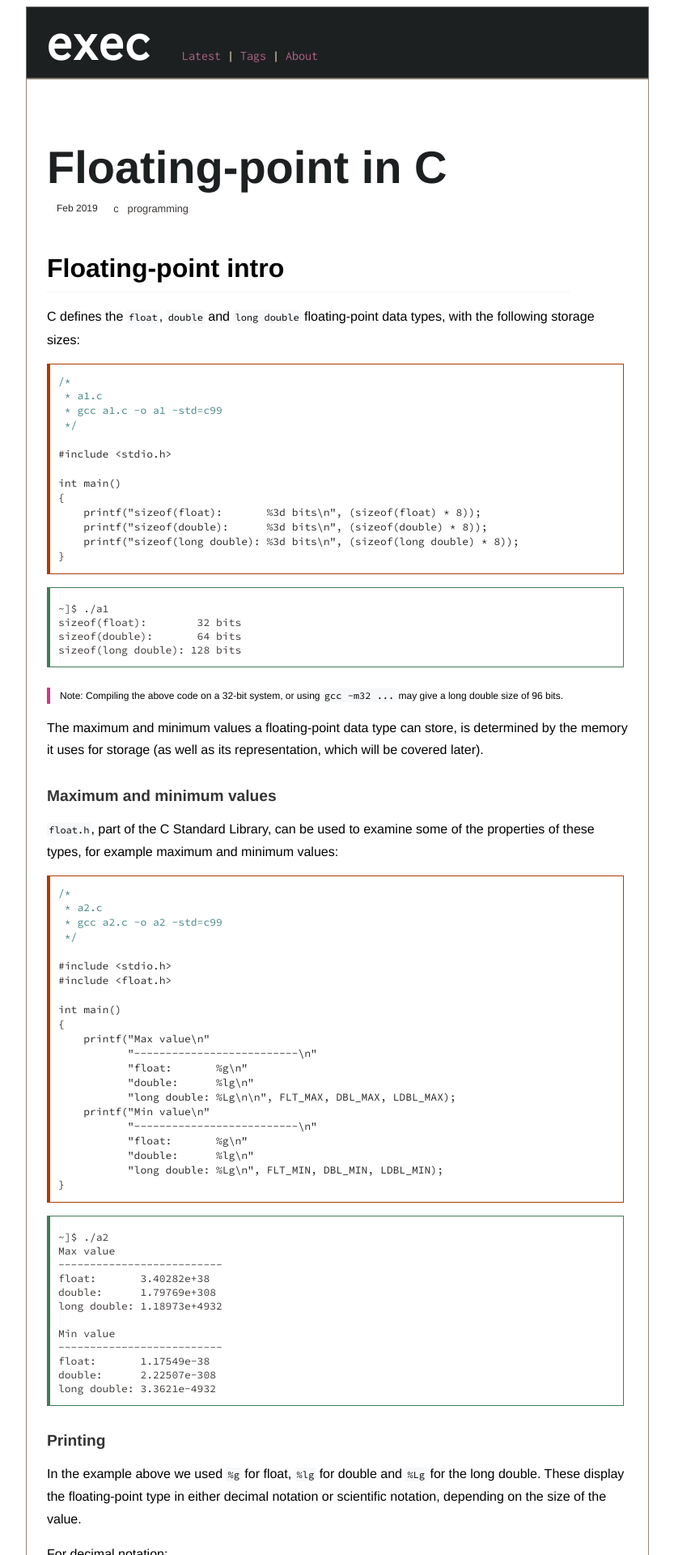
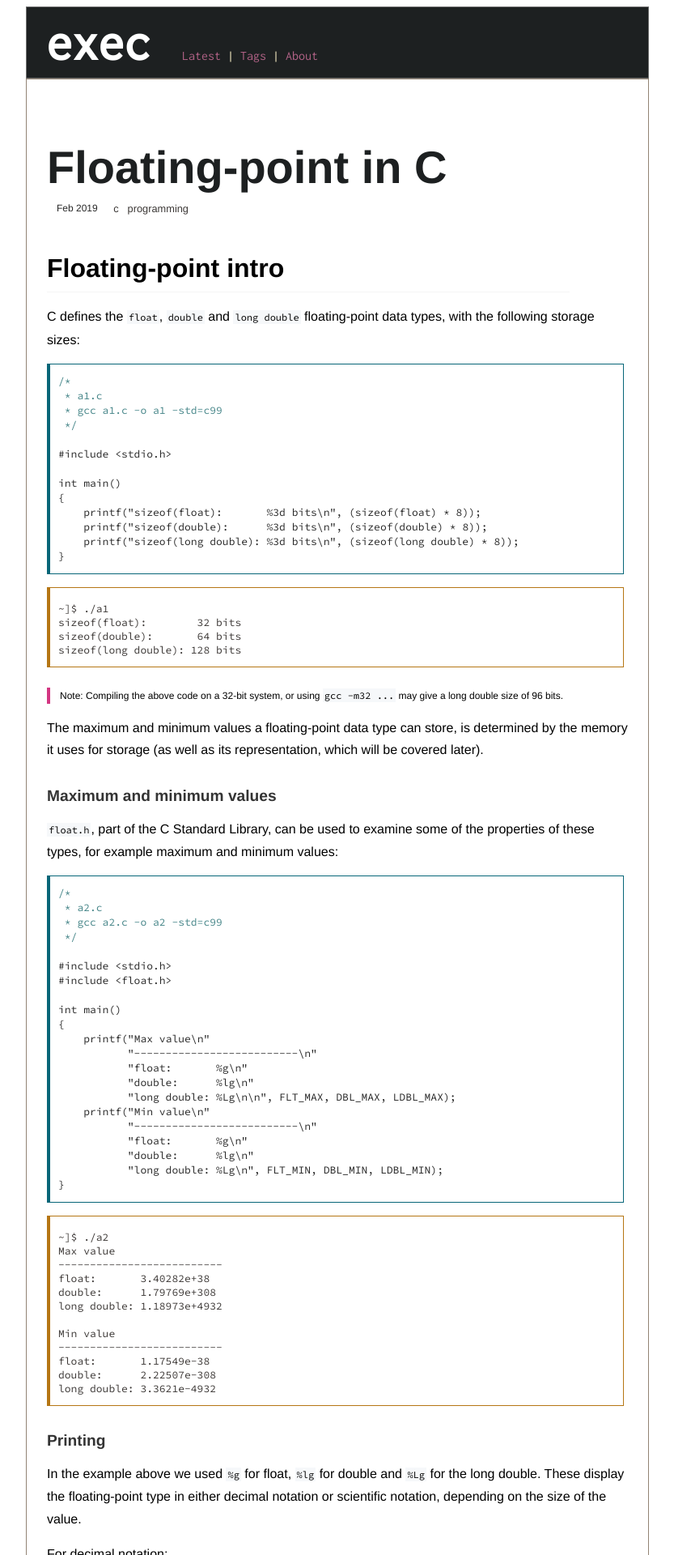
Before and after one commit to execas/execas.github.io, a Jekyll site: the page built from _posts/2019-02-28-floating-point-in-c.md, in a window 1280 px wide. Shown: the top 1920 px of the page at 81% size, without its empty margins (223-1056 px from the left). Built offline with Jekyll 4.4.1, drawn with Linux system fonts in a browser that asks for light colours.

Commit message:
Update execas.css

```diff
--- a/css/execas.css
+++ b/css/execas.css
@@ -39,8 +39,8 @@ img {
      padding-left: 10px;
      padding-bottom: 12px;
      padding-top: 0px;
-     border:1px solid #427b58;
-     border-left:4px solid #427b58;
+     border:1px solid #b57614;
+     border-left:4px solid #b57614;
      white-space: pre;
      color:#3c3836;
      overflow: auto;
@@ -60,8 +60,8 @@ pre {
      padding-left: 10px;
      padding-bottom: 12px;
      padding-top: 12px;
-     border:1px solid #af3a03;
-     border-left:4px solid #af3a03;
+     border:1px solid #076678;
+     border-left:4px solid #076678;
      white-space: pre;
      overflow: auto;
      /*border-radius: 5px 5px 5px 5px;     */
```
